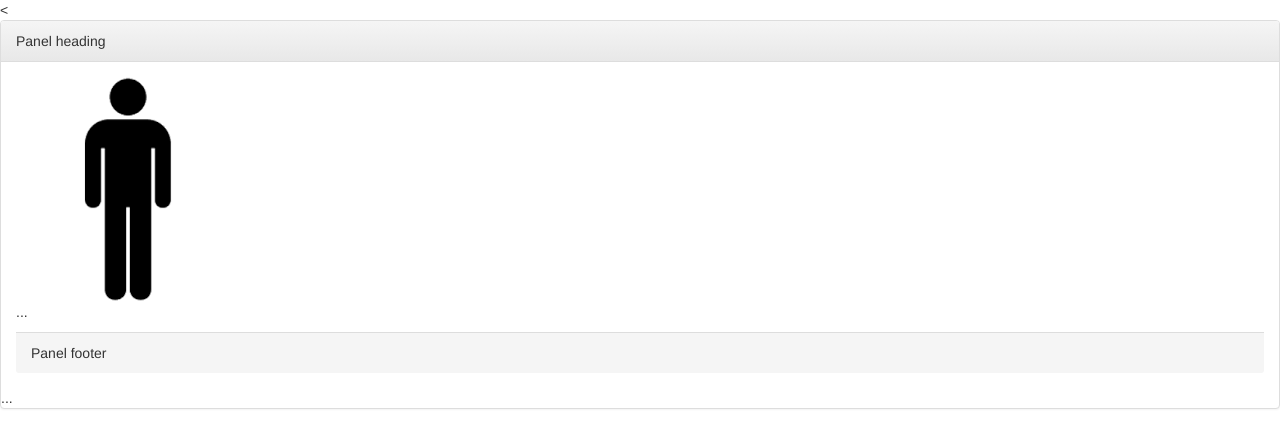
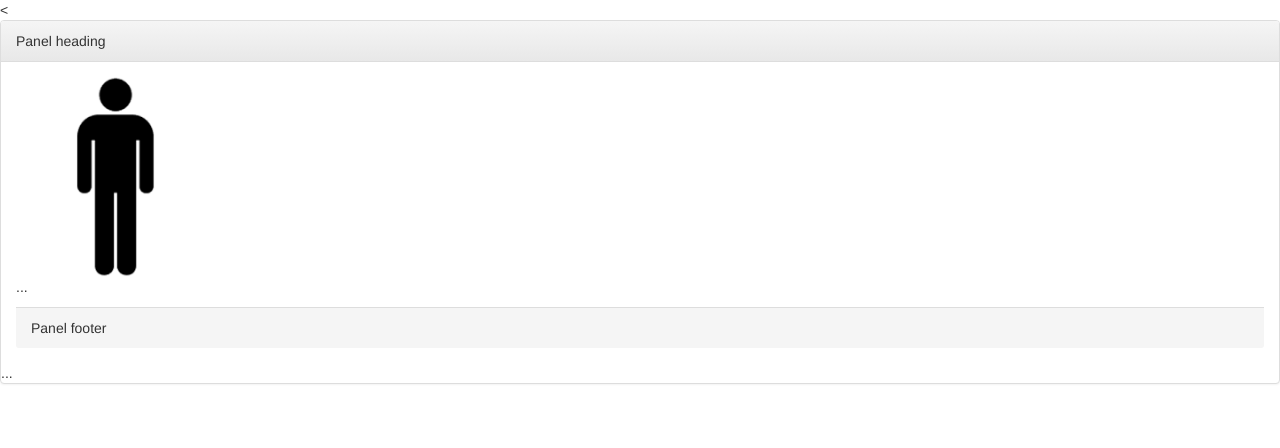
Before and after one commit to robgood20/TheObjectGame, a plain HTML site: page index.html in a window 1280 px wide. Drawn offline with nearby package versions, Linux system fonts and the light colour scheme.

Commit message:
resize stick

```diff
--- a/index.html
+++ b/index.html
@@ -17,7 +17,7 @@
   <!-- Default panel contents -->
   <div class="panel-heading">Panel heading</div>
   <div class="panel-body">
-      <img src = "img/stick.jpg"/>
+      <img height ="200 px"src = "img/stick.jpg"/>
     <p>...</p>
      <div class="panel-footer">Panel footer</div>
 
```
